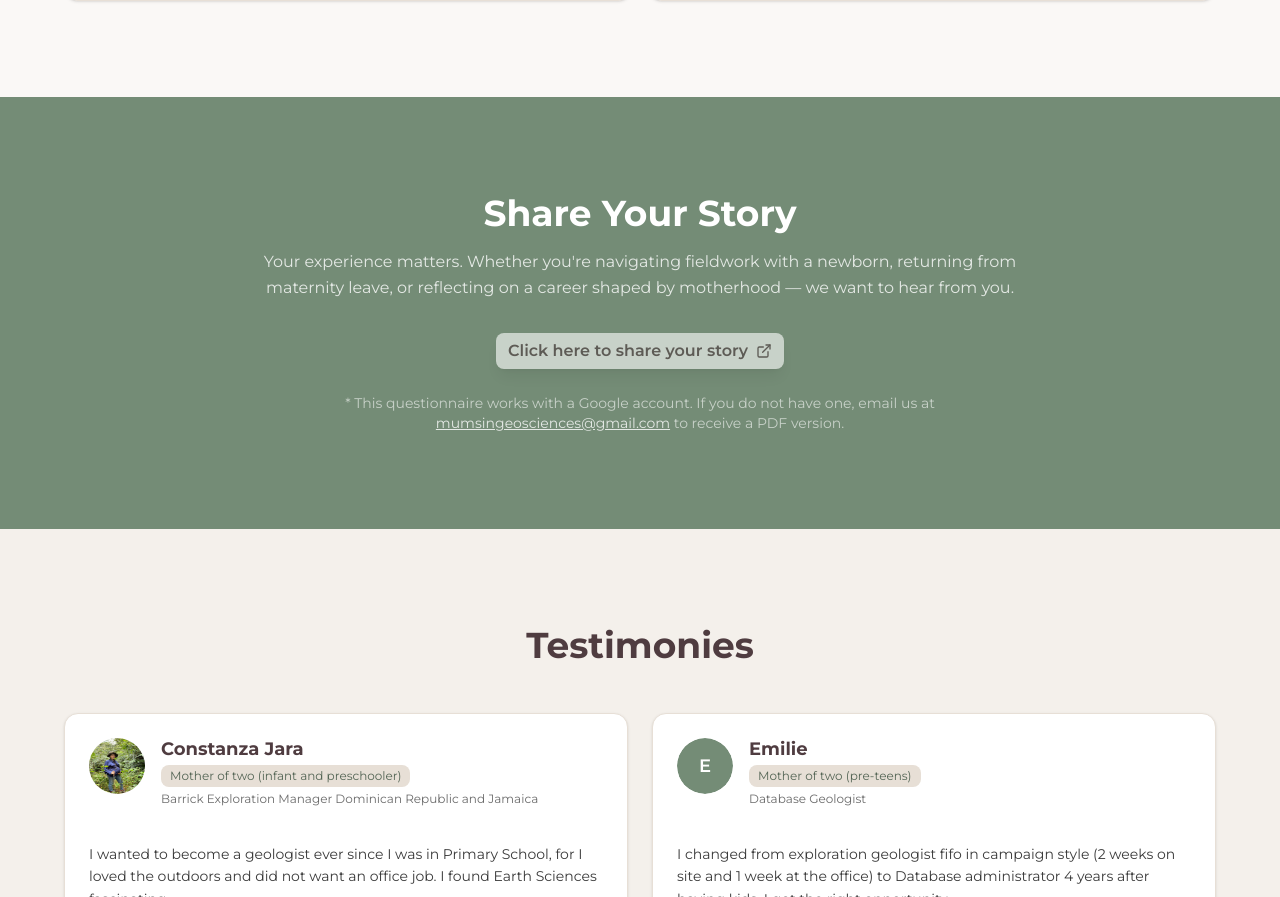
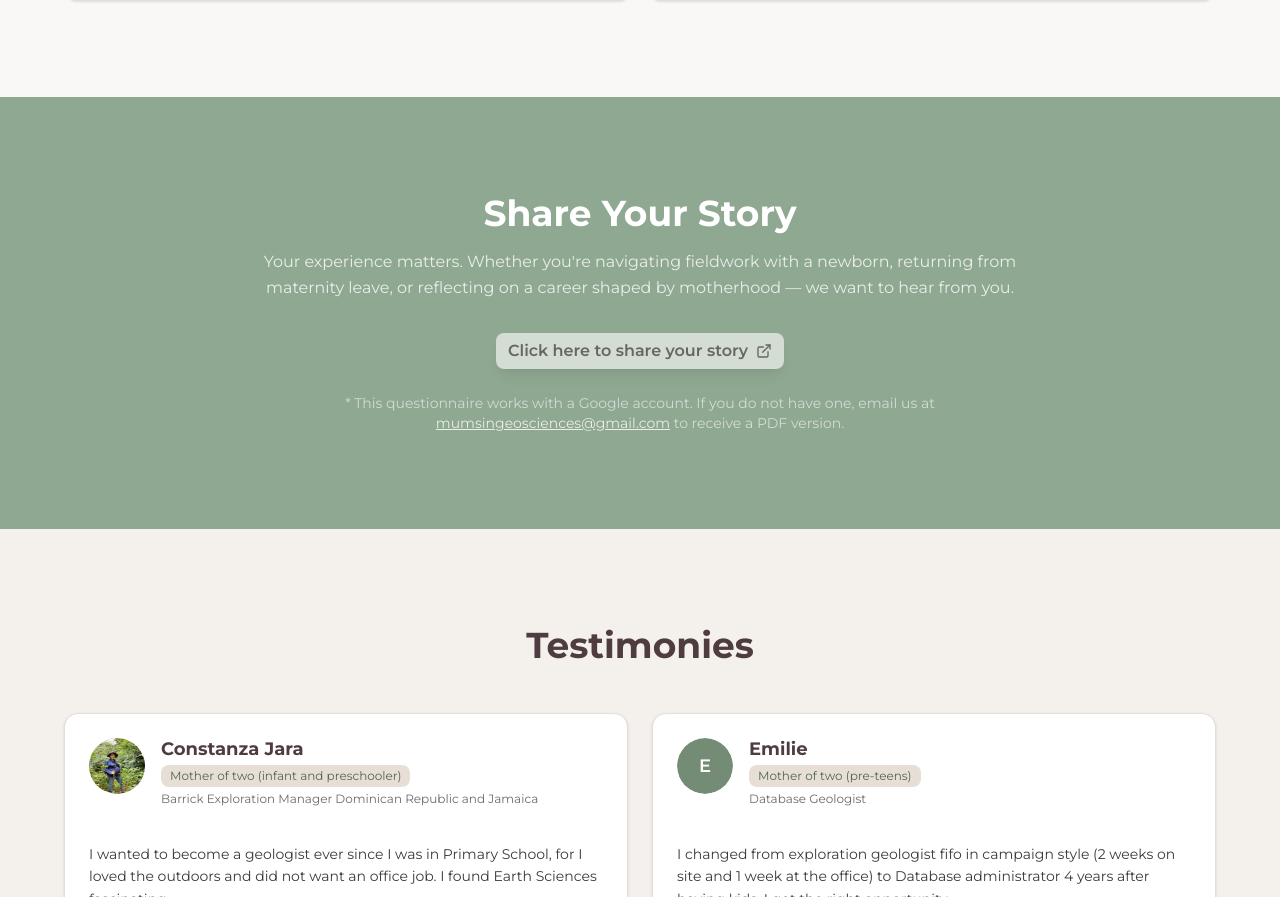
Before and after one commit to Gobienvi/MIG, a Next.js app: page / in a window 1280 px wide. Shown: the part 1626-2523 px from the top of the page. Built offline with nearby package versions, Linux system fonts and the light colour scheme.

Commit message:
Soften YourStory section green color

```diff
--- a/components/sections/YourStory.tsx
+++ b/components/sections/YourStory.tsx
@@ -3,7 +3,7 @@ import { ExternalLink } from 'lucide-react';
 
 export function YourStory() {
   return (
-    <section id="yourstory" className="py-16 md:py-24 px-4 bg-[#748c76]">
+    <section id="yourstory" className="py-16 md:py-24 px-4 bg-[#8fa892]">
       <div className="max-w-3xl mx-auto text-center">
         <h2 className="text-3xl md:text-4xl font-bold text-white mb-4">Share Your Story</h2>
         <p className="text-white/80 mb-8 leading-relaxed">
```
